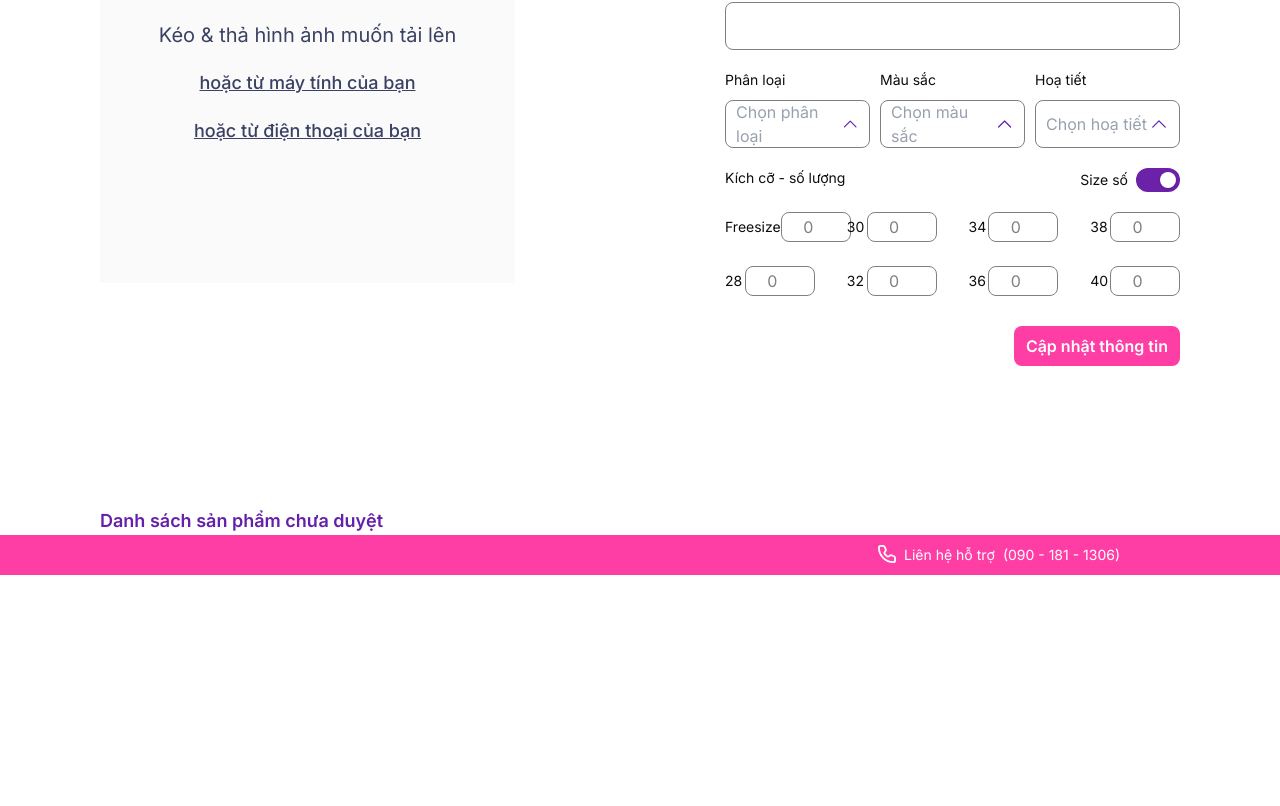
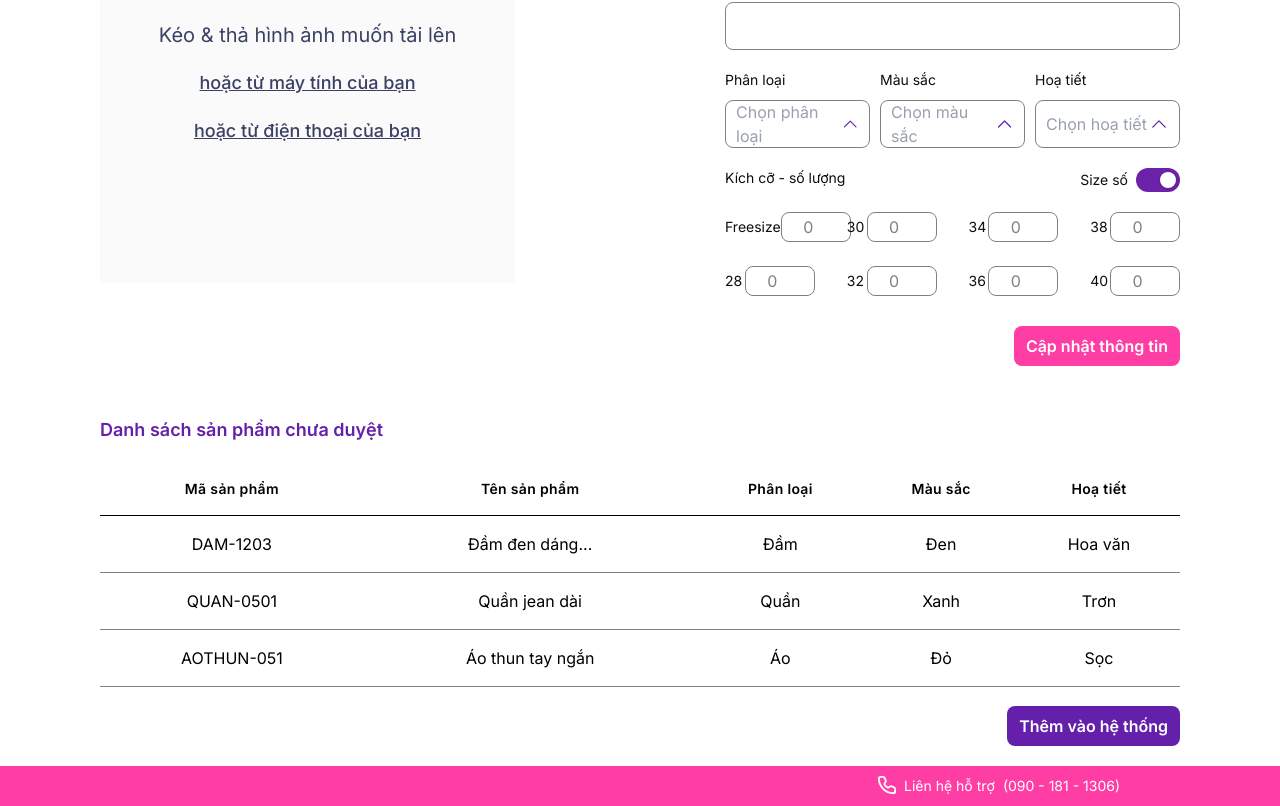
Before and after one commit to HCMUT-CSE-ProjectCapstone-coMash/capstone-web-frontend, a Next.js app: page /import in a window 1280 px wide. Shown: the part 432-1238 px from the top of the page. Before the commit the page ends 1007 px from the top, so only its background shows below. Built offline with nearby package versions, Linux system fonts and the light colour scheme; a web font is replaced by a local one.

Commit message:
update Import page Table

```diff
--- a/app/import/page.tsx
+++ b/app/import/page.tsx
@@ -3,7 +3,8 @@ import { ImageUpload } from "@/assests/Icons"
 import { Button } from "@/components/button";
 import { SimpleInput } from "@/components/FormInput";
 import { CustomSelect } from "@/components/FormInput";
-import React, { useState } from 'react';
+import { useState } from 'react';
+import ProductTable from "@/components/ProductTable";
 
 export default function ImportPage () {
     const handleUpload = () => {
@@ -37,13 +38,13 @@ export default function ImportPage () {
 
     return (
         <div className="font-display">
-            <div className="flex flex-col justify-center mt-5 px-25 gap-y-12.5">
+            <div className="flex flex-col justify-center mt-5 mb-5 px-25 gap-y-12.5">
                 {/* div 1 chữ Nhập hàng */}
                 <div className="text-3xl font-semibold text-purple">Nhập hàng</div>
                 {/* div 2 tải hình ảnh và các trường thông tin */}
                 <div className="flex flex-row self-stretch gap-x-52.5">
                     {/* div 2.1 tải hình ảnh */}
-                    <div className="flex flex-col h-171.75 items-start gap-y-2.5">
+                    <div className="flex flex-col h-auto items-start gap-y-2.5">
                         <div className="text-lg font-normal">Hình ảnh sản phẩm</div>
                         <div className="w-103.75 items-start gap-y-2.5">
                             <div className="bg-tgray05 flex flex-col h-118.75 shrink-0 self-stretch content-center items-center justify-center gap-x-2 gap-y-5">
@@ -159,6 +160,15 @@ export default function ImportPage () {
                 </div>
                 <div className="flex flex-col gap-4.75 self-stretch">
                     <div className="text-purple text-lg font-semibold">Danh sách sản phẩm chưa duyệt</div>
+                    <ProductTable/>
+                    <div className="flex justify-end">
+                        <Button
+                            onClick={handleUpload}
+                            className="bg-purple"
+                            >
+                            <span>Thêm vào hệ thống</span>
+                        </Button>
+                    </div>
                 </div>
             </div>
         </div>
--- /dev/null
+++ b/components/ProductTable.tsx
@@ -0,0 +1,57 @@
+
+
+const ProductTable = () => {
+  // Dữ liệu mô phỏng theo hình ảnh
+  const products = [
+    {
+      id: "DAM-1203",
+      name: "Đầm đen dáng...",
+      category: "Đầm",
+      color: "Đen",
+      pattern: "Hoa văn",
+    },
+    {
+      id: "QUAN-0501",
+      name: "Quần jean dài",
+      category: "Quần",
+      color: "Xanh",
+      pattern: "Trơn",
+    },
+    {
+      id: "AOTHUN-051",
+      name: "Áo thun tay ngắn",
+      category: "Áo",
+      color: "Đỏ",
+      pattern: "Sọc",
+    },
+  ];
+
+  return (
+    <div className="w-full bg-white">
+      <table className="w-full min-w-200 text-center border-collapse">
+        <thead>
+          <tr className="border-b border-black">
+            <th className="py-4 text-sm font-semibold text-black tracking-wide">Mã sản phẩm</th>
+            <th className="py-4 text-sm font-semibold text-black tracking-wide">Tên sản phẩm</th>
+            <th className="py-4 text-sm font-semibold text-black tracking-wide">Phân loại</th>
+            <th className="py-4 text-sm font-semibold text-black tracking-wide">Màu sắc</th>
+            <th className="py-4 text-sm font-semibold text-black tracking-wide">Hoạ tiết</th>
+          </tr>
+        </thead>
+        <tbody>
+          {products.map((product, index) => (
+            <tr key={index} className="border-b border-tgray5">
+              <td className="py-4 text-black">{product.id}</td>
+              <td className="py-4 text-black">{product.name}</td>
+              <td className="py-4 text-black">{product.category}</td>
+              <td className="py-4 text-black">{product.color}</td>
+              <td className="py-4 text-black">{product.pattern}</td>
+            </tr>
+          ))}
+        </tbody>
+      </table>
+    </div>
+  );
+};
+
+export default ProductTable;
```
